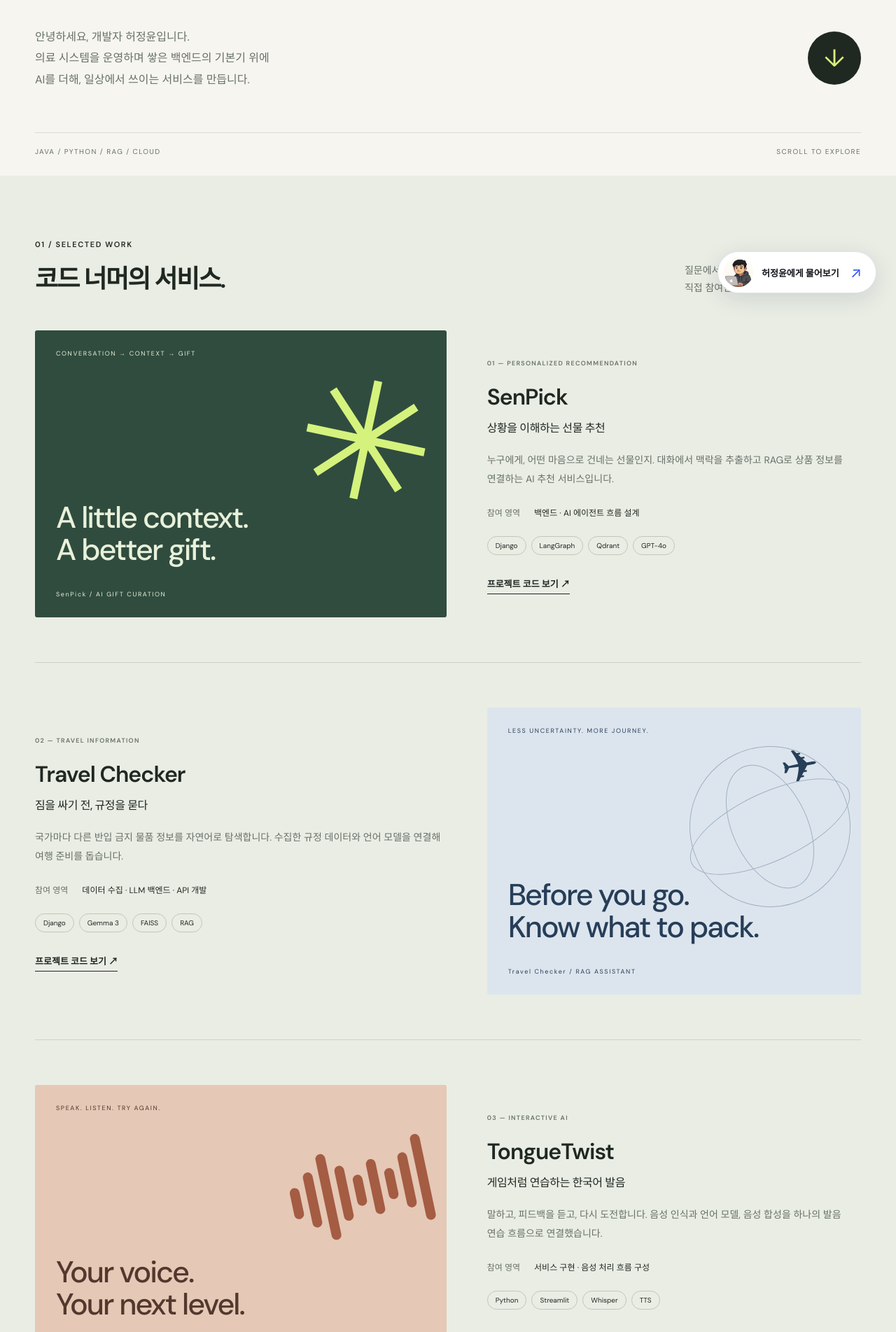
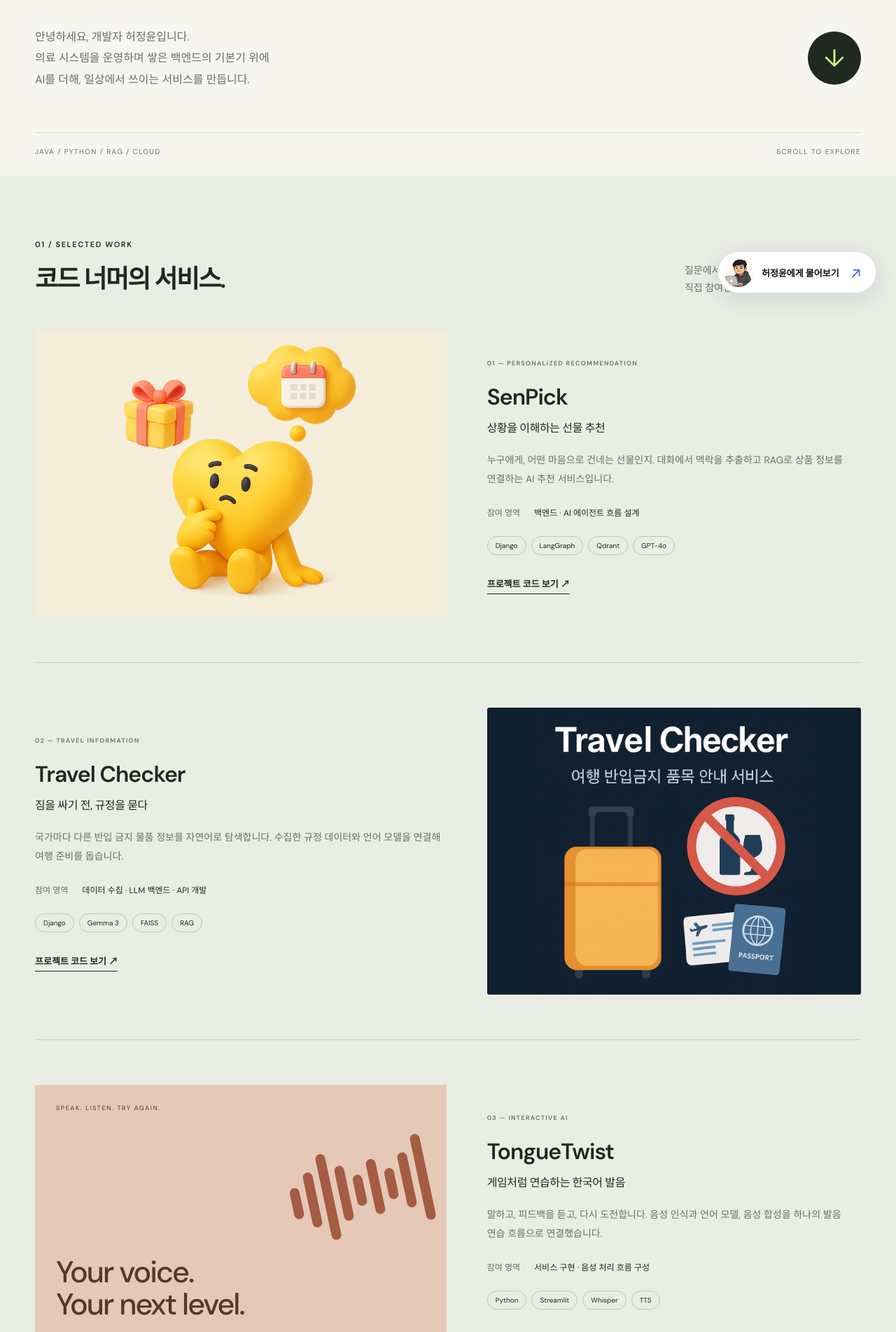
Before and after one commit to devunis/devunis.github.io, a Jekyll site: the page built from index.md, in a window 1280 px wide. Shown: the part 455-2358 px from the top of the page at 70% size. Built offline with Jekyll 4.4.1, drawn with Linux system fonts in a browser that asks for light colours.

Commit message:
Restore existing SenPick and Travel Checker project images

```diff
--- a/_layouts/portfolio.html
+++ b/_layouts/portfolio.html
@@ -6,7 +6,7 @@
 <link rel="icon" href="{{ '/assets/images/avatar.png' | relative_url }}">
 <link rel="preconnect" href="https://fonts.googleapis.com"><link rel="preconnect" href="https://fonts.gstatic.com" crossorigin>
 <link href="https://fonts.googleapis.com/css2?family=DM+Sans:wght@400;500;600;700&family=Noto+Sans+KR:wght@400;500;600;700;900&display=swap" rel="stylesheet">
-<link rel="stylesheet" href="{{ '/assets/css/landing.css' | relative_url }}?v=20261015-redesign">
+<link rel="stylesheet" href="{{ '/assets/css/landing.css' | relative_url }}?v=20261016-project-images">
 <link rel="stylesheet" href="{{ '/assets/css/chatbot.css' | relative_url }}?v=20261012b">
 <script>window.DEVUNIS_CHAT_API_URL = {{ site.chatbot_api_url | jsonify }};</script>
 <script src="{{ '/assets/js/chatbot-core.js' | relative_url }}?v=20261012b" defer></script>
--- a/assets/css/landing.css
+++ b/assets/css/landing.css
@@ -149,3 +149,8 @@ dd{margin:0}
 }
 
 h1,h2,h3,p{word-break:keep-all;overflow-wrap:break-word}
+
+.project-image{padding:0;align-items:center;justify-content:center}
+.project-image img{display:block;width:100%;height:100%;object-fit:contain}
+.project-image.gift-art{background:#f4eedb}
+.project-image.travel-art{background:#10202f}
--- a/index.md
+++ b/index.md
@@ -13,8 +13,8 @@ permalink: /
 </section>
 <section class="work-section" id="work"><div class="wrap">
 <div class="section-heading"><div><span class="eyebrow">01 / SELECTED WORK</span><h2>코드 너머의 서비스.</h2></div><p>질문에서 시작해, 실제로 동작하는 제품으로.<br>직접 참여한 프로젝트를 소개합니다.</p></div>
-<article class="project project-senpick"><div class="project-art gift-art" aria-label="선물 추천 서비스 SenPick 개념도"><span class="art-label">CONVERSATION → CONTEXT → GIFT</span><div class="gift-icon">✳</div><div class="art-title">A little context.<br>A better gift.</div><span class="art-footer">SenPick / AI GIFT CURATION</span></div><div class="project-detail"><span class="eyebrow">01 — PERSONALIZED RECOMMENDATION</span><h3>SenPick<span>상황을 이해하는 선물 추천</span></h3><p>누구에게, 어떤 마음으로 건네는 선물인지. 대화에서 맥락을 추출하고 RAG로 상품 정보를 연결하는 AI 추천 서비스입니다.</p><dl><dt>참여 영역</dt><dd>백엔드 · AI 에이전트 흐름 설계</dd></dl><div class="tags"><span>Django</span><span>LangGraph</span><span>Qdrant</span><span>GPT-4o</span></div><a class="text-link" href="https://github.com/devunis/SenPick">프로젝트 코드 보기 ↗</a></div></article>
-<article class="project reverse"><div class="project-art travel-art" aria-label="여행 반입 규정 검색 서비스 개념도"><span class="art-label">LESS UNCERTAINTY. MORE JOURNEY.</span><div class="orbit"><span>✈</span></div><div class="art-title">Before you go.<br>Know what to pack.</div><span class="art-footer">Travel Checker / RAG ASSISTANT</span></div><div class="project-detail"><span class="eyebrow">02 — TRAVEL INFORMATION</span><h3>Travel Checker<span>짐을 싸기 전, 규정을 묻다</span></h3><p>국가마다 다른 반입 금지 물품 정보를 자연어로 탐색합니다. 수집한 규정 데이터와 언어 모델을 연결해 여행 준비를 돕습니다.</p><dl><dt>참여 영역</dt><dd>데이터 수집 · LLM 백엔드 · API 개발</dd></dl><div class="tags"><span>Django</span><span>Gemma 3</span><span>FAISS</span><span>RAG</span></div><a class="text-link" href="https://github.com/devunis/Travel-Checker">프로젝트 코드 보기 ↗</a></div></article>
+<article class="project project-senpick"><div class="project-art project-image gift-art"><img src="{{ '/assets/images/project-senpick.png' | relative_url }}" alt="SenPick 프로젝트 소개 이미지" width="610" height="610" loading="lazy"></div><div class="project-detail"><span class="eyebrow">01 — PERSONALIZED RECOMMENDATION</span><h3>SenPick<span>상황을 이해하는 선물 추천</span></h3><p>누구에게, 어떤 마음으로 건네는 선물인지. 대화에서 맥락을 추출하고 RAG로 상품 정보를 연결하는 AI 추천 서비스입니다.</p><dl><dt>참여 영역</dt><dd>백엔드 · AI 에이전트 흐름 설계</dd></dl><div class="tags"><span>Django</span><span>LangGraph</span><span>Qdrant</span><span>GPT-4o</span></div><a class="text-link" href="https://github.com/devunis/SenPick">프로젝트 코드 보기 ↗</a></div></article>
+<article class="project reverse"><div class="project-art project-image travel-art"><img src="{{ '/assets/images/project-travel.png' | relative_url }}" alt="Travel Checker 프로젝트 소개 이미지" width="1024" height="1024" loading="lazy"></div><div class="project-detail"><span class="eyebrow">02 — TRAVEL INFORMATION</span><h3>Travel Checker<span>짐을 싸기 전, 규정을 묻다</span></h3><p>국가마다 다른 반입 금지 물품 정보를 자연어로 탐색합니다. 수집한 규정 데이터와 언어 모델을 연결해 여행 준비를 돕습니다.</p><dl><dt>참여 영역</dt><dd>데이터 수집 · LLM 백엔드 · API 개발</dd></dl><div class="tags"><span>Django</span><span>Gemma 3</span><span>FAISS</span><span>RAG</span></div><a class="text-link" href="https://github.com/devunis/Travel-Checker">프로젝트 코드 보기 ↗</a></div></article>
 <article class="project"><div class="project-art voice-art" aria-label="한국어 발음 연습 서비스 개념도"><span class="art-label">SPEAK. LISTEN. TRY AGAIN.</span><div class="wave" aria-hidden="true"><i></i><i></i><i></i><i></i><i></i><i></i><i></i><i></i><i></i></div><div class="art-title">Your voice.<br>Your next level.</div><span class="art-footer">TongueTwist / SPEECH PLAYGROUND</span></div><div class="project-detail"><span class="eyebrow">03 — INTERACTIVE AI</span><h3>TongueTwist<span>게임처럼 연습하는 한국어 발음</span></h3><p>말하고, 피드백을 듣고, 다시 도전합니다. 음성 인식과 언어 모델, 음성 합성을 하나의 발음 연습 흐름으로 연결했습니다.</p><dl><dt>참여 영역</dt><dd>서비스 구현 · 음성 처리 흐름 구성</dd></dl><div class="tags"><span>Python</span><span>Streamlit</span><span>Whisper</span><span>TTS</span></div><a class="text-link" href="https://github.com/devunis/tongue-twist">프로젝트 코드 보기 ↗</a></div></article>
 <a class="all-link" href="/projects/">프로젝트 상세 모아보기 <span>↗</span></a>
 </div></section>
```
